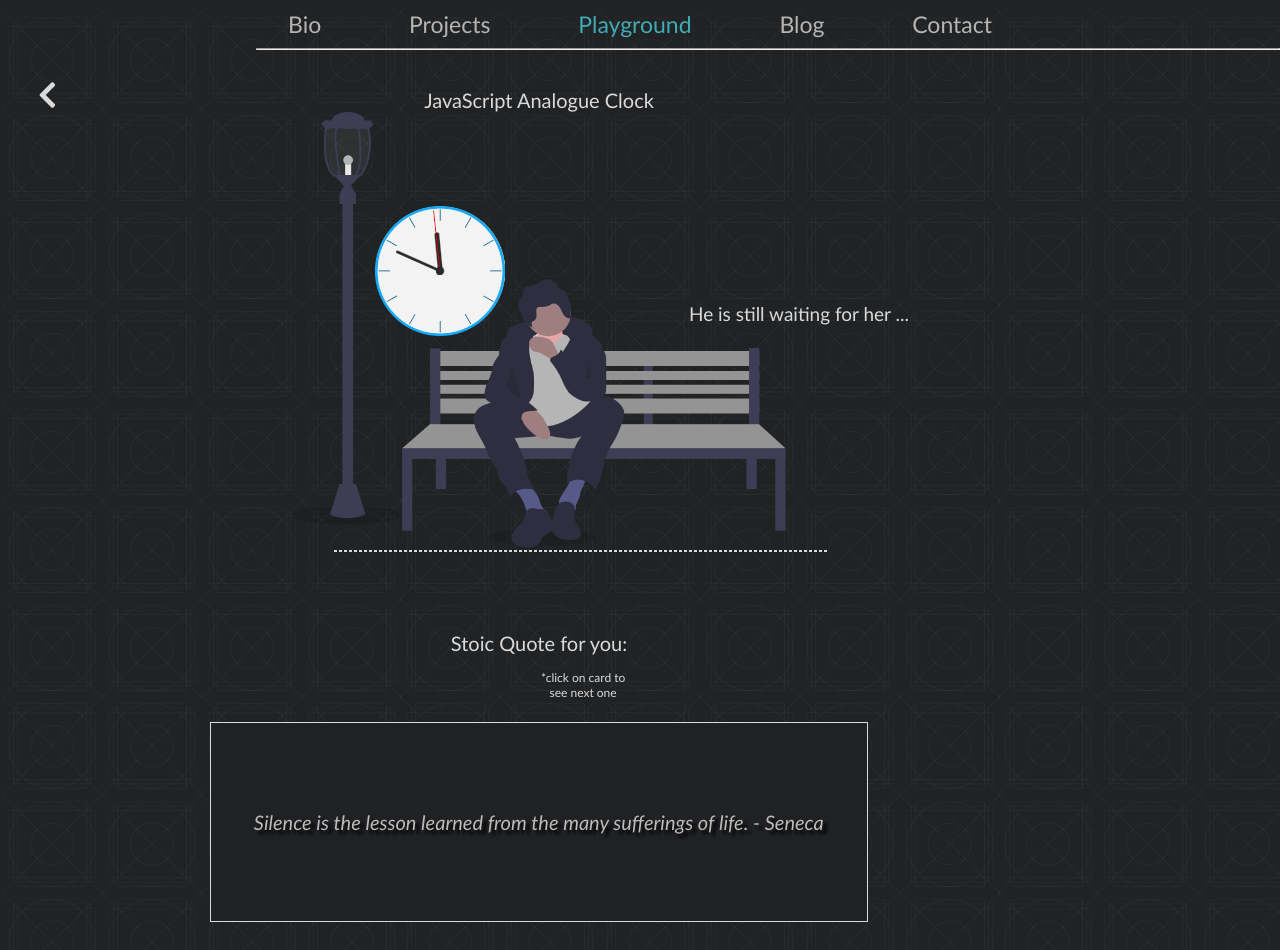
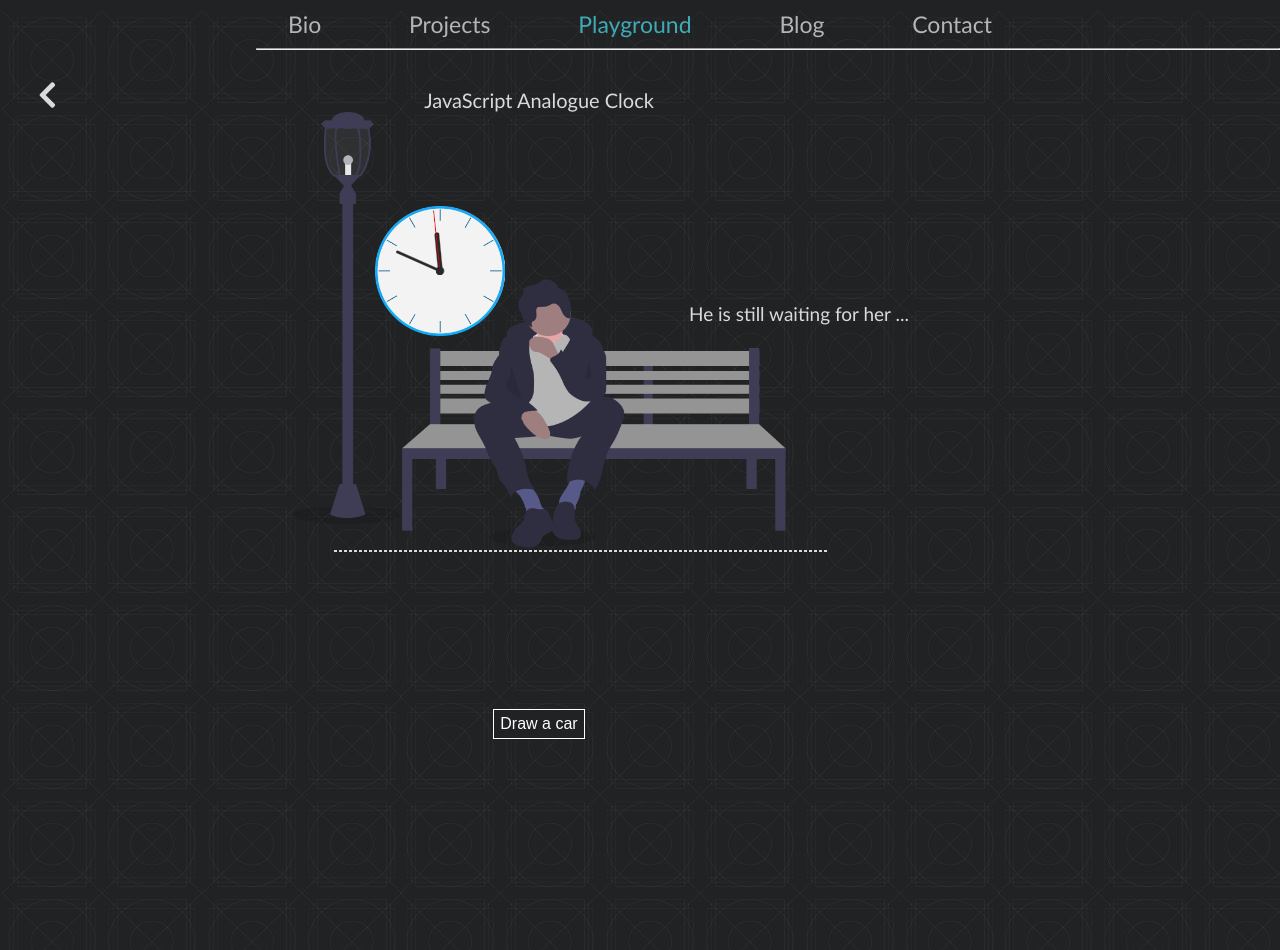
Before and after one commit to sagdish/dev-portfolio, a React (Create React App) app: page /play in a window 1280 px wide. Shown: the top 950 px of the page. Built offline with nearby package versions, Linux system fonts and the light colour scheme.

Commit message:
add a svg car

```diff
--- a/src/pages/Play.js
+++ b/src/pages/Play.js
@@ -1,4 +1,4 @@
-import React from 'react';
+import React, {useState} from 'react';
 import { FontAwesomeIcon } from '@fortawesome/react-fontawesome';
 import { faChevronLeft } from '@fortawesome/free-solid-svg-icons'
 import { Link } from 'react-router-dom';
@@ -7,12 +7,15 @@ import Fade from 'react-reveal/Fade';
 import Stoic from '../components/Stoic'
 import Clock from '../components/Clock'
 
+import {ReactComponent as Car} from '../img/car.svg';
 import thinking from '../img/thinking.png'
 import '../components/style.css'
 import './style.css'
 import '../App.css'
 
 function Work(props) {
+  const [animate, setAnimate] = useState(false);
+
   return (
     <Fade duration={2000} >
       <div className='blog-content' style={{
@@ -20,8 +23,8 @@ function Work(props) {
         // alignItems: 'center'
       }}>
 
-         <Link to='/'className='back-btn-blog' >
-            <FontAwesomeIcon icon={faChevronLeft} size='3x'/>
+        <Link to='/'className='back-btn-blog' >
+          <FontAwesomeIcon icon={faChevronLeft} size='3x'/>
         </Link>
 
         <div style={{position: 'relative', display: 'flex', flexDirection: 'column',
@@ -70,9 +73,41 @@ function Work(props) {
             }}/>
             <hr style={{border: '1px dashed', width: '60%', marginLeft: '25%'}}/>
           </div>
+
           {/* this will be future container for another fun thing */}
           <div style={{
             marginTop: '70px',
+            display: 'flex',
+            // width: '80%',
+            height: '400px',
+            justifyContent: 'center',
+            // border: '1px solid red',
+            position: 'relative',
+          }}>
+
+            {/* Svg content goes here */}
+
+            <div className="car-container">
+              <button onClick={() => setAnimate(!animate)}
+                style={{
+                  width: '92px',
+                  height: '30px',
+                  backgroundColor: '#212224',
+                  color: '#fff',
+                  border: '1px solid #fff',
+                  cursor: 'pointer',
+                  fontSize: '16px'
+                }}
+              >
+                {animate ? "Erase it" : "Draw a car"}
+              </button>
+              <Car className={`${animate ? "active" : ""}`} />
+            </div>
+          </div>
+
+
+          <div style={{
+            marginTop: '20px',
             display: 'flex',
             // width: '80%',
             height: '400px',
@@ -88,17 +123,7 @@ function Work(props) {
 
           {/* next box: */}
 
-          <div style={{
-            marginTop: '20px',
-            display: 'flex',
-            // width: '80%',
-            height: '400px',
-            justifyContent: 'center',
-            // border: '1px solid red',
-            position: 'relative',
-          }}>
-            {/* Svg content goes here */}
-          </div>
+
 
         </div>
 
--- a/src/pages/style.css
+++ b/src/pages/style.css
@@ -183,6 +183,136 @@ a:hover {
 
 }
 
+
+
+/* car animation */
+
+.car-container {
+  --width: 450px;
+  --height: 250px;
+  display: flex;
+  align-items: center;
+  justify-content: center;
+  flex-wrap: wrap;
+  max-width: 800px;
+  width: var(--width);
+  height: var(--height);
+  /* border: 2px solid yellowgreen; */
+  text-align: center;
+  margin: auto;
+}
+
+
+svg .svg-elem-1 {
+  stroke-dashoffset: 881.0689086914062px;
+  stroke-dasharray: 881.0689086914062px;
+  -webkit-transition: stroke-dashoffset 1.5s cubic-bezier(0.47, 0, 0.745, 0.715)
+    0s;
+  transition: stroke-dashoffset 1.5s cubic-bezier(0.47, 0, 0.745, 0.715) 0s;
+}
+
+svg.active .svg-elem-1 {
+  stroke-dashoffset: 0;
+}
+
+svg .svg-elem-2 {
+  stroke-dashoffset: 83.81341552734375px;
+  stroke-dasharray: 83.81341552734375px;
+  -webkit-transition: stroke-dashoffset 1.5s cubic-bezier(0.47, 0, 0.745, 0.715)
+    0.12s;
+  transition: stroke-dashoffset 1.5s cubic-bezier(0.47, 0, 0.745, 0.715) 0.12s;
+}
+
+svg.active .svg-elem-2 {
+  stroke-dashoffset: 0;
+}
+
+svg .svg-elem-3 {
+  stroke-dashoffset: 27.613113403320312px;
+  stroke-dasharray: 27.613113403320312px;
+  -webkit-transition: stroke-dashoffset 1.5s cubic-bezier(0.47, 0, 0.745, 0.715)
+    0.24s;
+  transition: stroke-dashoffset 1.5s cubic-bezier(0.47, 0, 0.745, 0.715) 0.24s;
+}
+
+svg.active .svg-elem-3 {
+  stroke-dashoffset: 0;
+}
+
+svg .svg-elem-4 {
+  stroke-dashoffset: 239.59928070952677px;
+  stroke-dasharray: 239.59928070952677px;
+  -webkit-transition: stroke-dashoffset 1.5s cubic-bezier(0.47, 0, 0.745, 0.715)
+    0.36s;
+  transition: stroke-dashoffset 1.5s cubic-bezier(0.47, 0, 0.745, 0.715) 0.36s;
+}
+
+svg.active .svg-elem-4 {
+  stroke-dashoffset: 0;
+}
+
+svg .svg-elem-5 {
+  stroke-dashoffset: 215.83941547042716px;
+  stroke-dasharray: 215.83941547042716px;
+  -webkit-transition: stroke-dashoffset 1.5s cubic-bezier(0.47, 0, 0.745, 0.715)
+    0.48s;
+  transition: stroke-dashoffset 1.5s cubic-bezier(0.47, 0, 0.745, 0.715) 0.48s;
+}
+
+svg.active .svg-elem-5 {
+  stroke-dashoffset: 0;
+}
+
+svg .svg-elem-6 {
+  stroke-dashoffset: 239.59928070952677px;
+  stroke-dasharray: 239.59928070952677px;
+  -webkit-transition: stroke-dashoffset 1.5s cubic-bezier(0.47, 0, 0.745, 0.715)
+    0.6s;
+  transition: stroke-dashoffset 1.5s cubic-bezier(0.47, 0, 0.745, 0.715) 0.6s;
+}
+
+svg.active .svg-elem-6 {
+  stroke-dashoffset: 0;
+}
+
+svg .svg-elem-7 {
+  stroke-dashoffset: 215.83941547042716px;
+  stroke-dasharray: 215.83941547042716px;
+  -webkit-transition: stroke-dashoffset 1.5s cubic-bezier(0.47, 0, 0.745, 0.715)
+    0.72s;
+  transition: stroke-dashoffset 1.5s cubic-bezier(0.47, 0, 0.745, 0.715) 0.72s;
+}
+
+svg.active .svg-elem-7 {
+  stroke-dashoffset: 0;
+}
+
+svg .svg-elem-8 {
+  stroke-dashoffset: 220.83602905273438px;
+  stroke-dasharray: 220.83602905273438px;
+  -webkit-transition: stroke-dashoffset 1.5s cubic-bezier(0.47, 0, 0.745, 0.715)
+    0.84s;
+  transition: stroke-dashoffset 1.5s cubic-bezier(0.47, 0, 0.745, 0.715) 0.84s;
+}
+
+svg.active .svg-elem-8 {
+  stroke-dashoffset: 0;
+}
+
+svg .svg-elem-9 {
+  stroke-dashoffset: 96.27091979980469px;
+  stroke-dasharray: 96.27091979980469px;
+  -webkit-transition: stroke-dashoffset 1.5s cubic-bezier(0.47, 0, 0.745, 0.715)
+    0.96s;
+  transition: stroke-dashoffset 1.5s cubic-bezier(0.47, 0, 0.745, 0.715) 0.96s;
+}
+
+svg.active .svg-elem-9 {
+  stroke-dashoffset: 0;
+}
+
+
+
 @media only screen and (max-width: 650px) {
   .laptopImage {
     visibility: hidden;
@@ -190,4 +320,8 @@ a:hover {
   .text-overImg {
     font-size: 13px;
   }
+
+  .car-container {
+    --width: 300px;
+  }
 }
```
